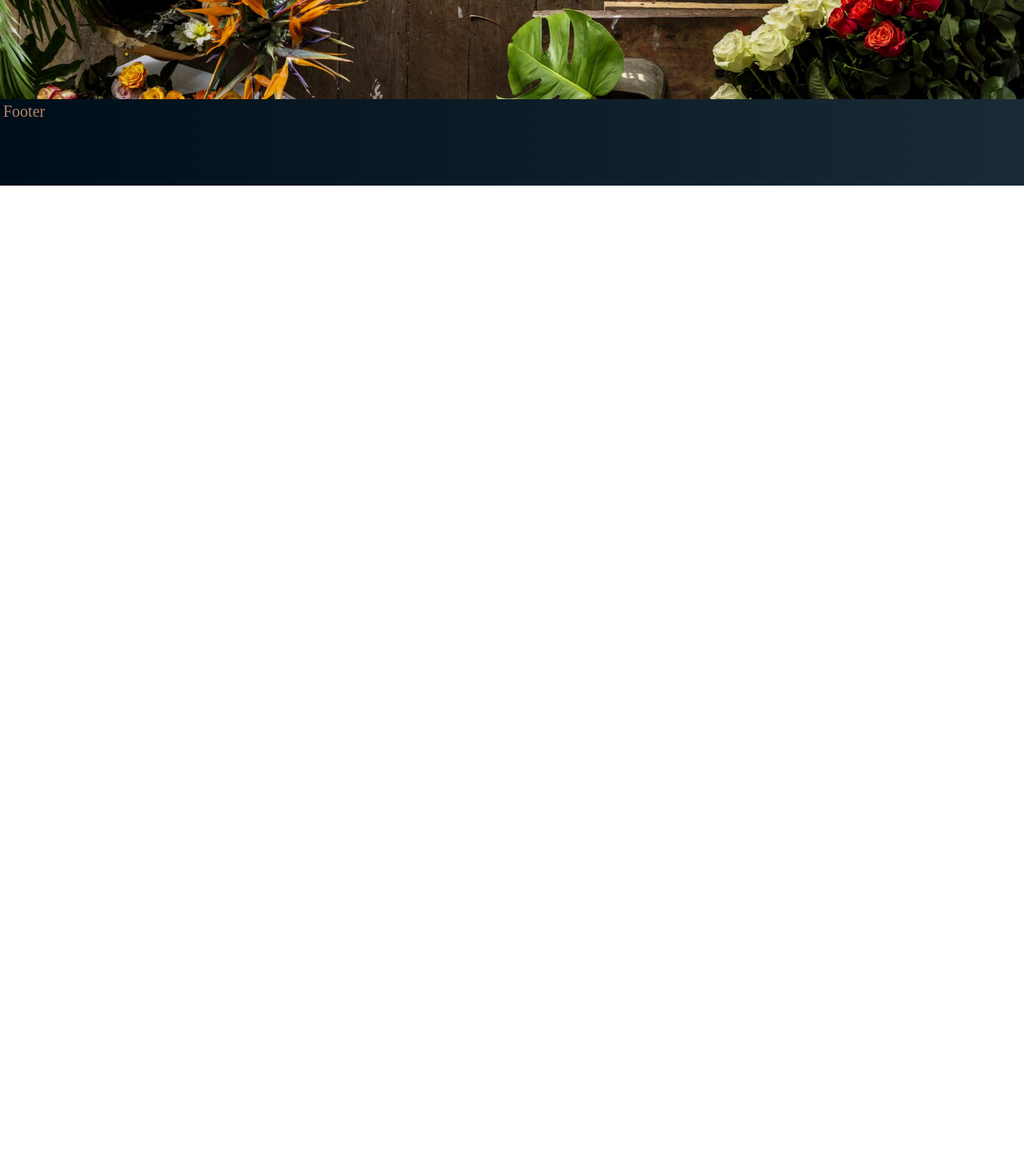
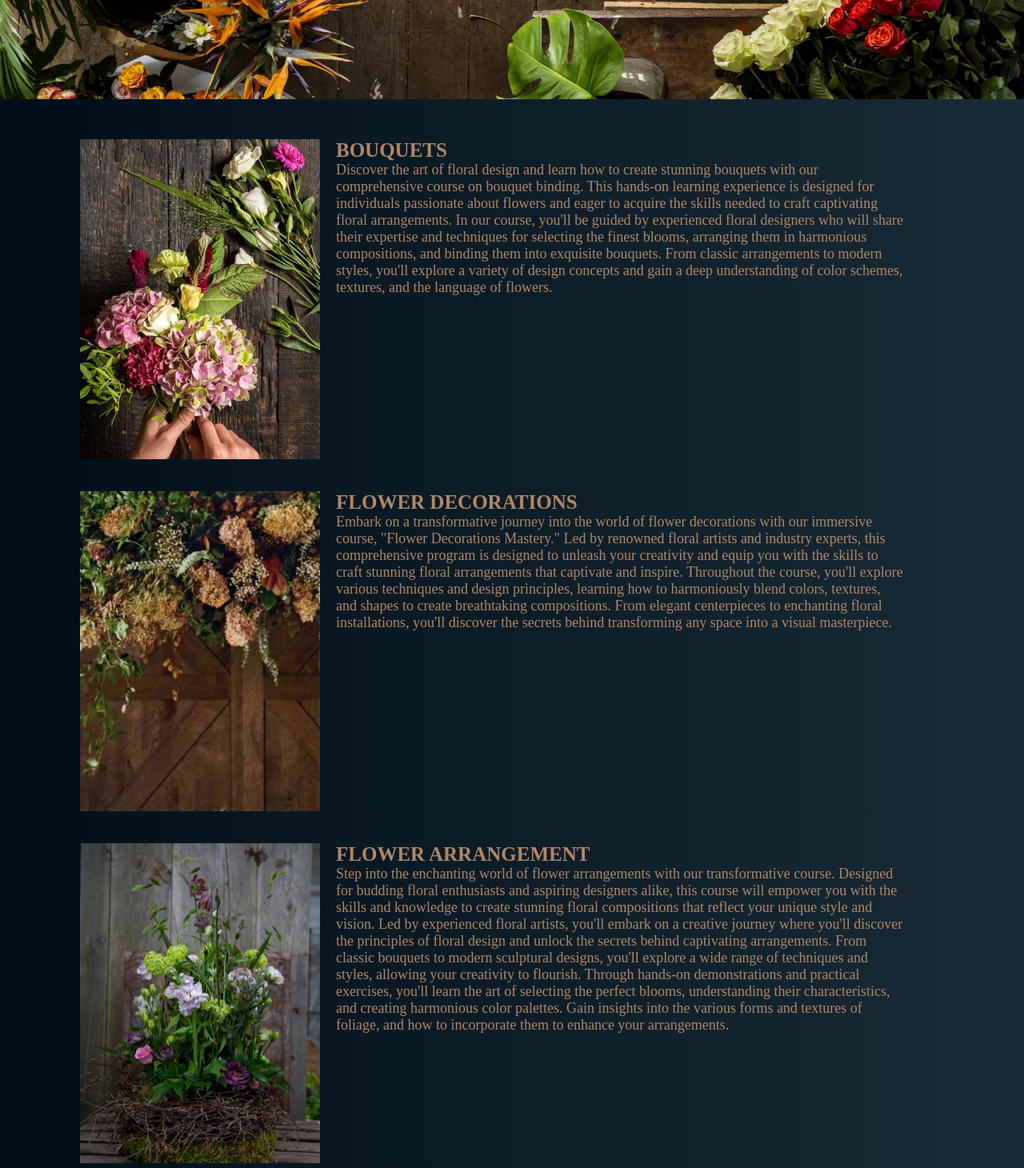
Before and after one commit to JennyWeij/BindingBlooms, a React (Vite) app: page /courses in a window 1280 px wide. Shown: the part 760-2220 px from the top of the page at 80% size. Before the commit the page ends 992 px from the top, so only its background shows below. Built offline with nearby package versions, Linux system fonts and the light colour scheme.

Commit message:
lagt till alla kurser, bilder och text

```diff
--- a/src/fonts/font.css
+++ b/src/fonts/font.css
@@ -5,7 +5,7 @@
 
 @font-face {
   font-family: "SourceSansLight";
-  src: url('./fonts/SourceSansLight') format("truetype")
+  src: url('./fonts/SourceSansLight.tff') format("truetype")
 }
 
 @font-face {
--- a/src/pages/CoursesPage.tsx
+++ b/src/pages/CoursesPage.tsx
@@ -1,7 +1,8 @@
-import { Box, Flex } from "@chakra-ui/react";
+import { Box, Flex, Text } from "@chakra-ui/react";
 
 function CoursesPage() {
   return (
+    <>
       <Flex
         justifyContent="center"
         alignItems="center"
@@ -24,6 +25,137 @@ function CoursesPage() {
           Our courses
         </Box>
       </Flex>
+
+      {/* KURS 1 */}
+      <Flex pl={100} pt={50} bg="linear-gradient(to right, #000E19, #192B36)">
+        <Box style={{ width: "300px", height: "400px" }}>
+          <img
+            src="/images/kurs1.jpg"
+            alt="Background Image"
+            style={{ width: "300px", height: "100%", objectFit: "cover" }}
+          />
+        </Box>
+        <Flex flexDirection="column">
+          <Text
+            pr={150}
+            pl={20}
+            fontSize="25px"
+            fontFamily="SourceSansRegular"
+            color="#B28767"
+            fontWeight="bold"
+          >
+            BOUQUETS
+          </Text>
+          <Text
+            pr={150}
+            pl={20}
+            fontSize="18px"
+            fontFamily="SourceSansRegular"
+            color="#B28767"
+          >
+            Discover the art of floral design and learn how to create stunning
+            bouquets with our comprehensive course on bouquet binding. This
+            hands-on learning experience is designed for individuals passionate
+            about flowers and eager to acquire the skills needed to craft
+            captivating floral arrangements. In our course, you'll be guided by
+            experienced floral designers who will share their expertise and
+            techniques for selecting the finest blooms, arranging them in
+            harmonious compositions, and binding them into exquisite bouquets.
+            From classic arrangements to modern styles, you'll explore a variety
+            of design concepts and gain a deep understanding of color schemes,
+            textures, and the language of flowers.
+          </Text>
+        </Flex>
+      </Flex>
+
+      {/* KURS 2 */}
+      <Flex pl={100} pt={40} bg="linear-gradient(to right, #000E19, #192B36)">
+        <Box style={{ width: "300px", height: "400px" }}>
+          <img
+            src="/images/kurs2.jpg"
+            alt="Background Image"
+            style={{ width: "300px", height: "100%", objectFit: "cover" }}
+          />
+        </Box>
+        <Flex flexDirection="column">
+          <Text
+            pr={150}
+            pl={20}
+            fontSize="25px"
+            fontFamily="SourceSansRegular"
+            color="#B28767"
+            fontWeight="bold"
+          >
+            FLOWER DECORATIONS
+          </Text>
+          <Text
+            pr={150}
+            pl={20}
+            fontSize="18px"
+            fontFamily="SourceSansRegular"
+            color="#B28767"
+          >
+            Embark on a transformative journey into the world of flower
+            decorations with our immersive course, "Flower Decorations Mastery."
+            Led by renowned floral artists and industry experts, this
+            comprehensive program is designed to unleash your creativity and
+            equip you with the skills to craft stunning floral arrangements that
+            captivate and inspire. Throughout the course, you'll explore various
+            techniques and design principles, learning how to harmoniously blend
+            colors, textures, and shapes to create breathtaking compositions.
+            From elegant centerpieces to enchanting floral installations, you'll
+            discover the secrets behind transforming any space into a visual
+            masterpiece.
+          </Text>
+        </Flex>
+      </Flex>
+
+      {/* KURS 3 */}
+      <Flex pl={100} pt={40} bg="linear-gradient(to right, #000E19, #192B36)">
+        <Box style={{ width: "300px", height: "400px" }}>
+          <img
+            src="/images/kurs3.jpg"
+            alt="Background Image"
+            style={{ width: "300px", height: "100%", objectFit: "cover" }}
+          />
+        </Box>
+        <Flex flexDirection="column">
+          <Text
+            pr={150}
+            pl={20}
+            fontSize="25px"
+            fontFamily="SourceSansRegular"
+            color="#B28767"
+            fontWeight="bold"
+          >
+            FLOWER ARRANGEMENT
+          </Text>
+          <Text
+            pr={150}
+            pl={20}
+            fontSize="18px"
+            fontFamily="SourceSansRegular"
+            color="#B28767"
+          >
+            Step into the enchanting world of flower arrangements with our
+            transformative course. Designed for budding floral enthusiasts and
+            aspiring designers alike, this course will empower you with the
+            skills and knowledge to create stunning floral compositions that
+            reflect your unique style and vision. Led by experienced floral
+            artists, you'll embark on a creative journey where you'll discover
+            the principles of floral design and unlock the secrets behind
+            captivating arrangements. From classic bouquets to modern sculptural
+            designs, you'll explore a wide range of techniques and styles,
+            allowing your creativity to flourish. Through hands-on
+            demonstrations and practical exercises, you'll learn the art of
+            selecting the perfect blooms, understanding their characteristics,
+            and creating harmonious color palettes. Gain insights into the
+            various forms and textures of foliage, and how to incorporate them
+            to enhance your arrangements.
+          </Text>
+        </Flex>
+      </Flex>
+    </>
   );
 }
 
--- a/src/pages/StartPage.tsx
+++ b/src/pages/StartPage.tsx
@@ -36,28 +36,9 @@ function StartPage() {
             fontFamily="SourceSansRegular"
             color="#B28767"
           >
-            Binding Blooms, a flourishing company that came to life in 2020, is
-            your ultimate destination for enchanting bouquets, captivating
-            flower decorations, and exquisite flower arrangements. Founded by
-            the visionary Elin Weijland, the company has quickly gained a
-            reputation for its exceptional craftsmanship and unwavering passion
-            for flowers. \n Elin Weijland, a true connoisseur of nature's
-            wonders, is deeply devoted to the art of floral design. Her
-            boundless passion for flowers serves as the driving force behind
-            Binding Blooms' exceptional creations. \n With an artist's eye and a
-            deep understanding of the language of flowers, Elin has elevated the
-            act of binding bouquets into a symphony of colors, scents, and
-            textures. Every creation by Binding Blooms is a masterpiece that
-            reflects Elin's profound connection to nature. With meticulous
-            attention to detail and an innate sense of balance, she weaves
-            together blooms and foliage to create harmonious arrangements that
-            evoke emotions and tell stories. Binding Blooms specializes in
-            catering to various occasions, be it weddings, corporate events, or
-            intimate gatherings. Elin's ability to capture the essence of each
-            event and translate it into breathtaking floral designs is truly
-            remarkable. Whether it's a lavish centerpiece, a delicate bridal
-            bouquet, or a whimsical floral installation, Binding Blooms'
-            creations leave a lasting impression.
+            {
+              "Binding Blooms, a flourishing company that came to life in 2020, is your ultimate destination for enchanting bouquets, captivating flower decorations, and exquisite flower arrangements. Founded by the visionary Elin Weijland, the company has quickly gained a reputation for its exceptional craftsmanship and unwavering passion for flowers. \n\nElin Weijland, a true connoisseur of nature's wonders, is deeply devoted to the art of floral design. Her boundless passion for flowers serves as the driving force behind Binding Blooms' exceptional creations. With an artist's eye and a deep understanding of the language of flowers, Elin has elevated the act of binding bouquets into a symphony of colors, scents, and textures. \n\nEvery creation by Binding Blooms is a masterpiece that reflects Elin's profound connection to nature. With meticulous attention to detail and an innate sense of balance, she weaves together blooms and foliage to create harmonious arrangements that evoke emotions and tell stories. Binding Blooms specializes in catering to various occasions, be it weddings, corporate events, or intimate gatherings. \n\nElin's ability to capture the essence of each event and translate it into breathtaking floral designs is truly remarkable. Whether it's a lavish centerpiece, a delicate bridal bouquet, or a whimsical floral installation, Binding Blooms' creations leave a lasting impression."
+            }
           </Text>
         </Box>
       </Flex>
```
Also changed, not shown: public/images/kurs1.jpg. Lines whose indentation alone changed are shown as unchanged.
